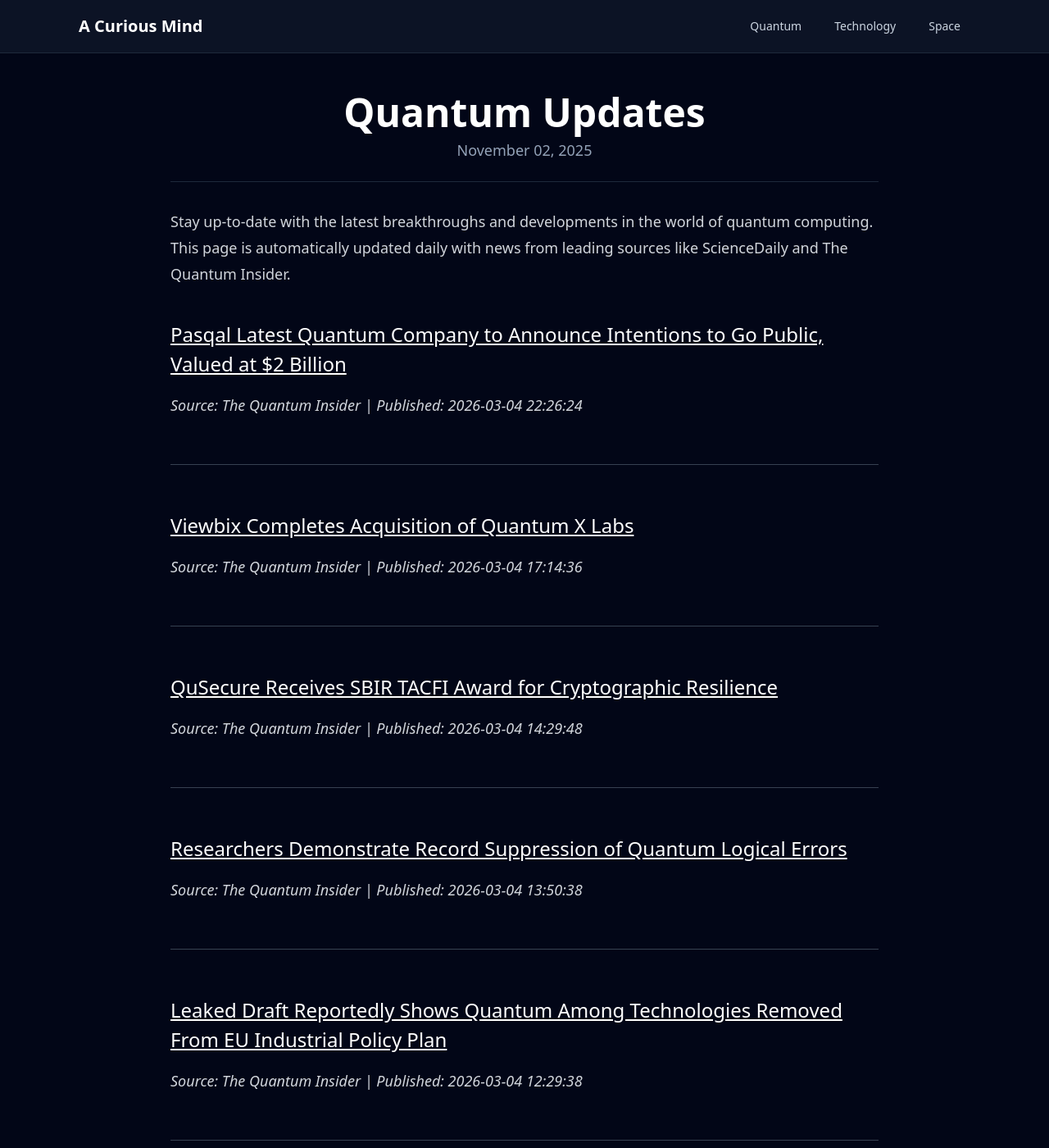
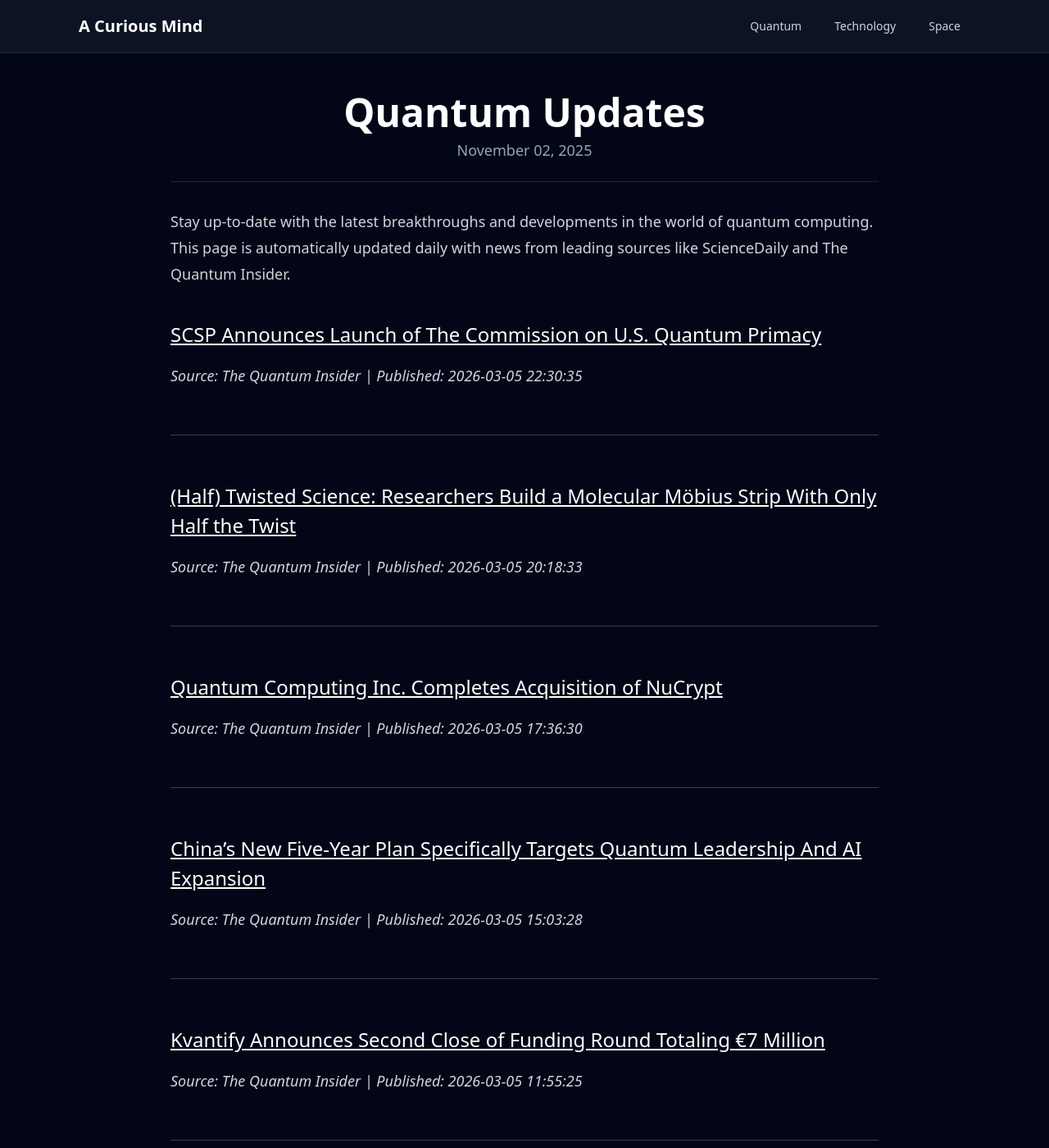
Before and after one commit to onehl7/onehl7.github.io, a Jekyll site: the page built from _posts/2025-11-02-quantum-updates.md, in a window 1280 px wide and 1400 px high. Shown: the whole window at 82% size. Built offline with Jekyll 4.4.1, drawn with Linux system fonts in a browser that asks for light colours; nearby versions of some CDN libraries.

Commit message:
Update quantum news data

```diff
--- a/_data/quantum_news.json
+++ b/_data/quantum_news.json
@@ -1,33 +1,33 @@
 [
   {
     "source": "The Quantum Insider",
-    "title": "Pasqal Latest Quantum Company to Announce Intentions to Go Public, Valued at $2 Billion",
-    "link": "https://thequantuminsider.com/2026/03/04/pasqal-latest-quantum-company-to-announce-intentions-to-go-public-valued-at-2-billion/",
-    "published": "2026-03-04 22:26:24"
+    "title": "SCSP Announces Launch of The Commission on U.S. Quantum Primacy",
+    "link": "https://thequantuminsider.com/2026/03/05/scsp-announces-launch-of-the-commission-on-u-s-quantum-primacy/",
+    "published": "2026-03-05 22:30:35"
   },
   {
     "source": "The Quantum Insider",
-    "title": "Viewbix Completes Acquisition of Quantum X Labs",
-    "link": "https://thequantuminsider.com/2026/03/04/viewbix-closes-acquisition-quantum-x-labs/",
-    "published": "2026-03-04 17:14:36"
+    "title": "(Half) Twisted Science: Researchers Build a Molecular M\u00f6bius Strip With Only Half the Twist",
+    "link": "https://thequantuminsider.com/2026/03/05/half-twisted-science-researchers-build-a-molecular-mobius-strip-with-only-half-the-twist/",
+    "published": "2026-03-05 20:18:33"
   },
   {
     "source": "The Quantum Insider",
-    "title": "QuSecure Receives SBIR TACFI Award for Cryptographic Resilience",
-    "link": "https://thequantuminsider.com/2026/03/04/qusecure-air-force-quantum-encryption-contract/",
-    "published": "2026-03-04 14:29:48"
+    "title": "Quantum Computing Inc. Completes Acquisition of NuCrypt",
+    "link": "https://thequantuminsider.com/2026/03/05/quantum-computing-inc-acquires-nucrypt/",
+    "published": "2026-03-05 17:36:30"
   },
   {
     "source": "The Quantum Insider",
-    "title": "Researchers Demonstrate Record Suppression of Quantum Logical Errors",
-    "link": "https://thequantuminsider.com/2026/03/04/researchers-demonstrate-record-suppression-of-quantum-logical-errors/",
-    "published": "2026-03-04 13:50:38"
+    "title": "China\u2019s New Five-Year Plan Specifically Targets Quantum Leadership And AI Expansion",
+    "link": "https://thequantuminsider.com/2026/03/05/chinas-new-five-year-plan-specifically-targets-quantum-leadership-and-ai-expansion/",
+    "published": "2026-03-05 15:03:28"
   },
   {
     "source": "The Quantum Insider",
-    "title": "Leaked Draft Reportedly Shows Quantum Among Technologies Removed From EU Industrial Policy Plan",
-    "link": "https://thequantuminsider.com/2026/03/04/leaked-draft-reportedly-shows-quantum-among-technologies-removed-from-eu-industrial-policy-plan/",
-    "published": "2026-03-04 12:29:38"
+    "title": "Kvantify Announces Second Close of Funding Round Totaling \u20ac7 Million",
+    "link": "https://thequantuminsider.com/2026/03/05/kvantify-announces-second-close-of-funding-round-totaling-e7-million/",
+    "published": "2026-03-05 11:55:25"
   },
   {
     "source": "ScienceDaily (Quantum Computing)",
```
